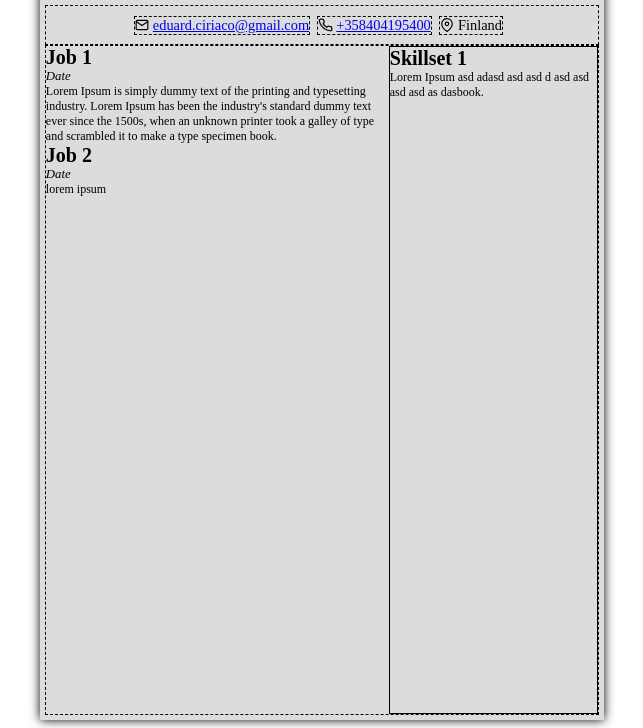
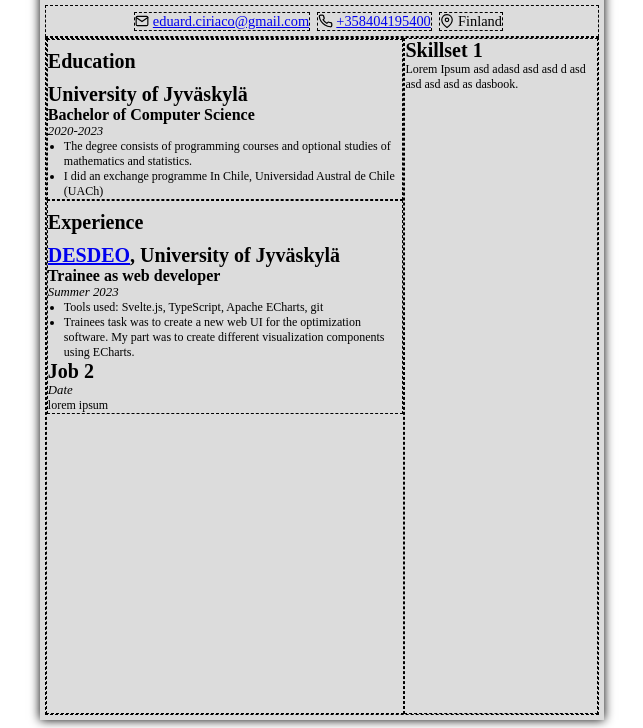
Before and after one commit to edciriac/resume, a plain HTML site: page index.html in a window 1280 px wide. Shown: the part 82-810 px from the top of the page, without its empty margins (318-961 px from the left). Drawn offline with Linux system fonts and the light colour scheme.

Commit message:
Add education and experience

```diff
--- a/index.html
+++ b/index.html
@@ -22,11 +22,29 @@
                 <div><img src="media/icons/map-pin.svg" alt=""> <span>Finland</span> </div>
             </div>
             <div id="content">
+                <div id="jobed">
                     <div>
+                        <h2 class="subheading">Education</h2>
                         <article>
-                        <h2>Job 1</h2>
-                        <h3>Date </h3>
-                        <p>Lorem Ipsum is simply dummy text of the printing and typesetting industry. Lorem Ipsum has been the industry's standard dummy text ever since the 1500s, when an unknown printer took a galley of type and scrambled it to make a type specimen book.  </p>
+                            <h2>University of Jyväskylä</h2>
+                            <h4>Bachelor of Computer Science</h4>
+                            <h3>2020-2023</h3>
+                            <ul>
+                                <li>The degree consists of programming courses and optional studies of mathematics and statistics.</li>
+                                <li>I did an exchange programme In Chile, Universidad Austral de Chile (UACh)</li>
+                            </ul>
+                        </article>
+                    </div>
+                    <div>
+                        <h2 class="subheading">Experience</h2>
+                        <article>
+                            <h2><a href="https://desdeo.misitano.xyz/">DESDEO</a>, University of Jyväskylä</h2>
+                            <h4>Trainee as web developer</h4>
+                            <h3>Summer 2023</h3>
+                            <ul>
+                                <li>Tools used: Svelte.js, TypeScript, Apache ECharts, git </li>
+                            <li>Trainees task was to create a new web UI for the optimization software. My part was to create different visualization components using ECharts.</li>
+                            </ul>
                         </article>
                         <article>
                             <h2>Job 2</h2>
@@ -34,7 +52,8 @@
                             <p>lorem ipsum</p>
                         </article>
                     </div>
-                <div>
+                </div>
+                <div id="skills">
                     <article>
                         <h2>Skillset 1</h2>
 
--- a/stylesheet.css
+++ b/stylesheet.css
@@ -1,6 +1,6 @@
-@page {
+/* @page {
     size: A4;
-}
+} */
 h1, h2, h3, h4, h5, h6, p {
     margin: 0;
     padding: 0;
@@ -16,7 +16,7 @@ h3{
     font-weight: normal;
     font-style: italic;
 }
-p{
+p, li{
     font-size: 0.75em;
     font-weight: normal;
 }
@@ -82,15 +82,30 @@ p{
     display: flex;
 }
 
-#content div:nth-child(1){
+#jobed{
     width: min-content;
     flex-grow: 2;
     /* background-color: aqua; */
     border: none;
+    display: flex;
+    flex-direction: column;
 }
-#content div:nth-child(2){
+#skills{
     width: min-content;
     flex-grow: 1;
     /* background-color: aqua; */
     border: solid 1px black;
 }
+
+.subheading{
+    font-size: 1.25em;
+    font-weight: bold;
+    margin: 0.5em 0;
+}
+
+ul {
+    margin: 0;
+    padding-left: 1em;
+    margin-block-start: 0em;
+    margin-block-end: 0em;
+}
```
Lines whose indentation alone changed are shown as unchanged.
